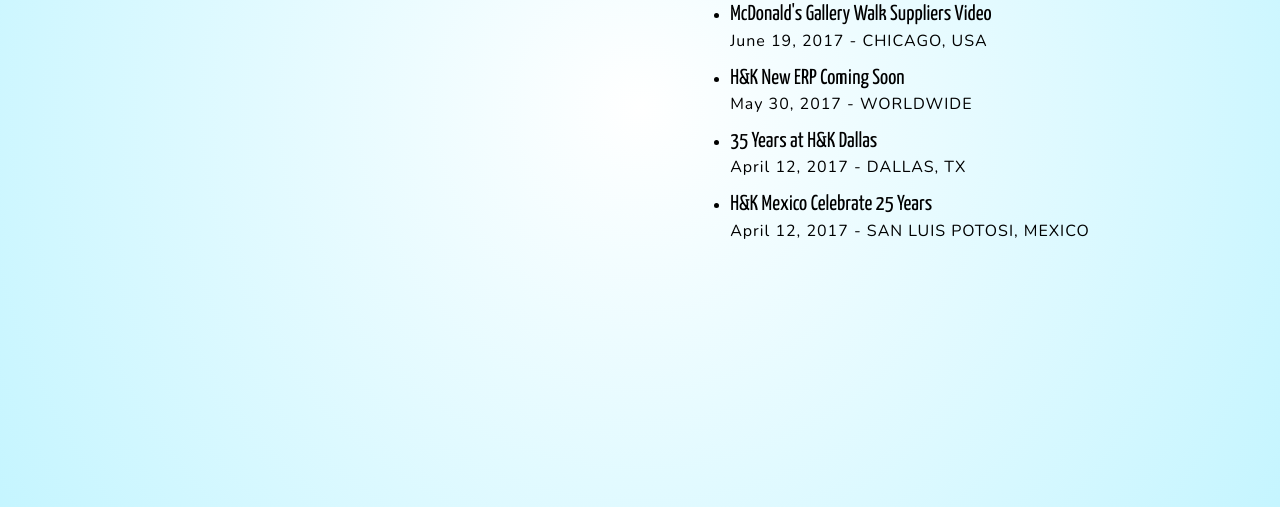
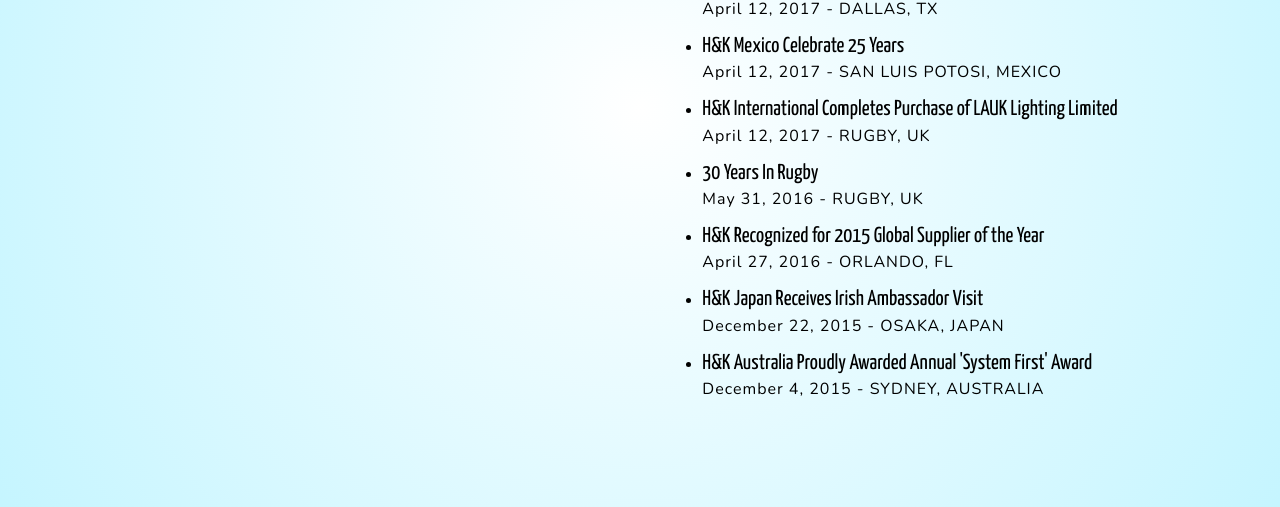
Before and after one commit to DawnPaladin/location-globe, a plain HTML site: page index.html in a window 1280 px wide. Shown: the part 293-800 px from the top of the page. Drawn offline with nearby package versions, Linux system fonts and the light colour scheme; no server answers.

Commit message:
Add more news stories & locations

```diff
--- a/index.html
+++ b/index.html
@@ -19,7 +19,6 @@
 	<script src="vendor/jquery-3.2.1.min.js"></script>
 	<script src="vendor/two.js"></script>
 	<script src="vendor/three.js"></script>
-	<script src="vendor/two.js"></script>
 	<script src="vendor/OBJLoader.js"></script>
 	<script src="vendor/OBMLoader.min.js"></script>
 	<script src="facilities.js"></script>
--- a/js/newsStories.js
+++ b/js/newsStories.js
@@ -15,6 +15,26 @@
 		headline: "H&K Mexico Celebrate 25 Years",
 		date: "April 12, 2017",
 		locationKey: "SanLuisPotosi"
+	}, {
+		headline: "H&K International Completes Purchase of LAUK Lighting Limited",
+		date: "April 12, 2017",
+		locationKey: "Rugby"
+	}, {
+		headline: "30 Years In Rugby",
+		date: "May 31, 2016",
+		locationKey: "Rugby"
+	}, {
+		headline: "H&K Recognized for 2015 Global Supplier of the Year",
+		date: "April 27, 2016",
+		locationKey: "Orlando"
+	}, {
+		headline: "H&K Japan Receives Irish Ambassador Visit",
+		date: "December 22, 2015",
+		locationKey: "Osaka"
+	}, {
+		headline: "H&K Australia Proudly Awarded Annual 'System First' Award",
+		date: "December 4, 2015",
+		locationKey: "Sydney"
 	}
 ];
 var newsLocations = {
@@ -36,6 +56,25 @@
 	SanLuisPotosi: {
 		mapText: "San Luis Potosi, Mexico",
 		coords: facilities.SanLuisPotosi,
+	},
+	Rugby: {
+		mapText: "Rugby, UK",
+		coords: facilities.Rugby,
+	},
+	Orlando: {
+		mapText: "Orlando, FL",
+		coords: {
+			lat: 28.430488,
+			long: -81.461539
+		}
+	},
+	Osaka: {
+		mapText: "Osaka, Japan",
+		coords: facilities.Osaka,
+	},
+	Sydney: {
+		mapText: "Sydney, Australia",
+		coords: facilities.Sydney
 	}
 };
 
@@ -44,6 +83,7 @@
 
 newsStories.forEach(function populateNewsStories(story, index) {
 	var location = newsLocations[story.locationKey];
+	if (!location) throw new Error("locationKey doesn't match a newsLocation");
 	story.coords = location.coords;
 	var $bullet = $('<li class="news-story">')
 		.attr('id', 'story-' + index)
```
